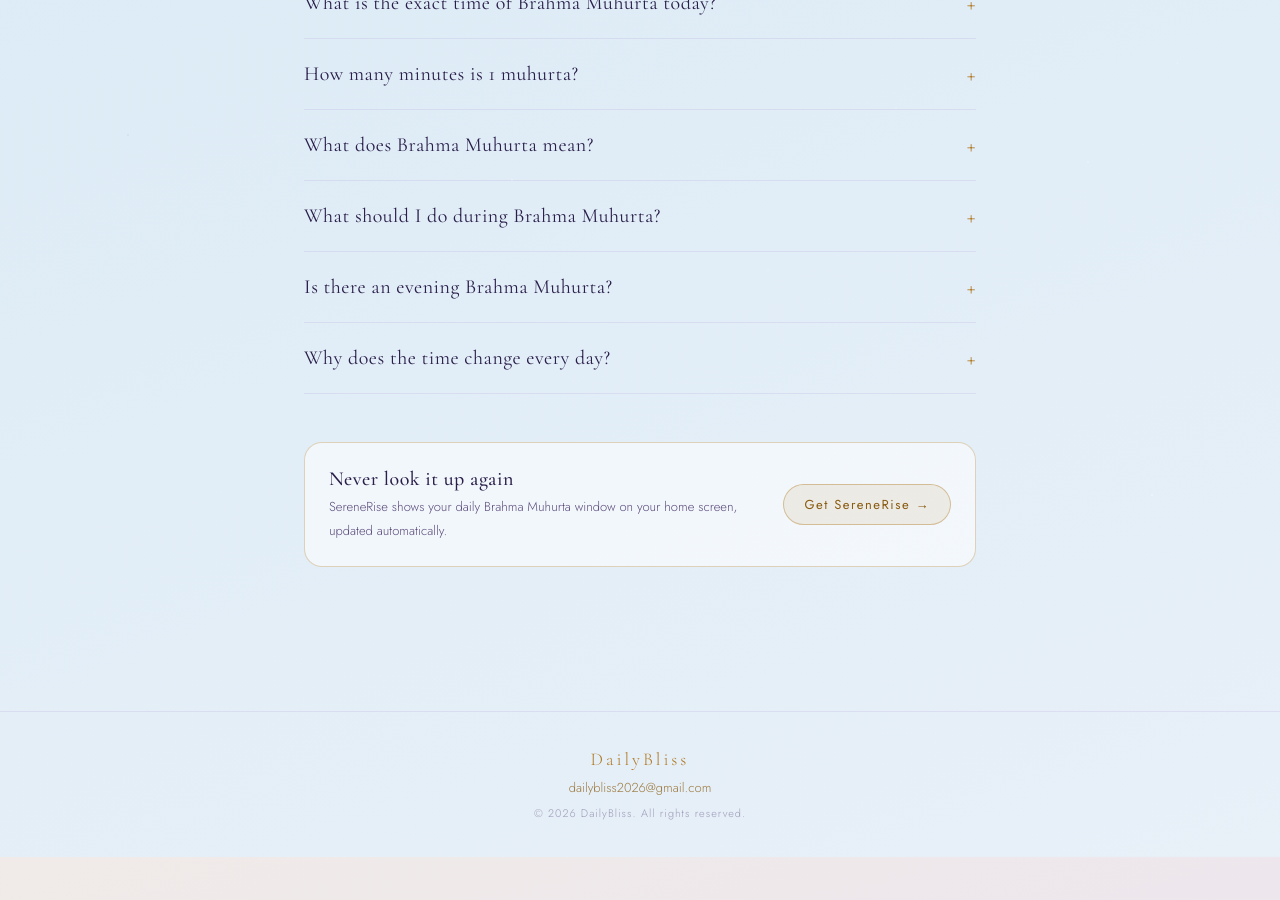
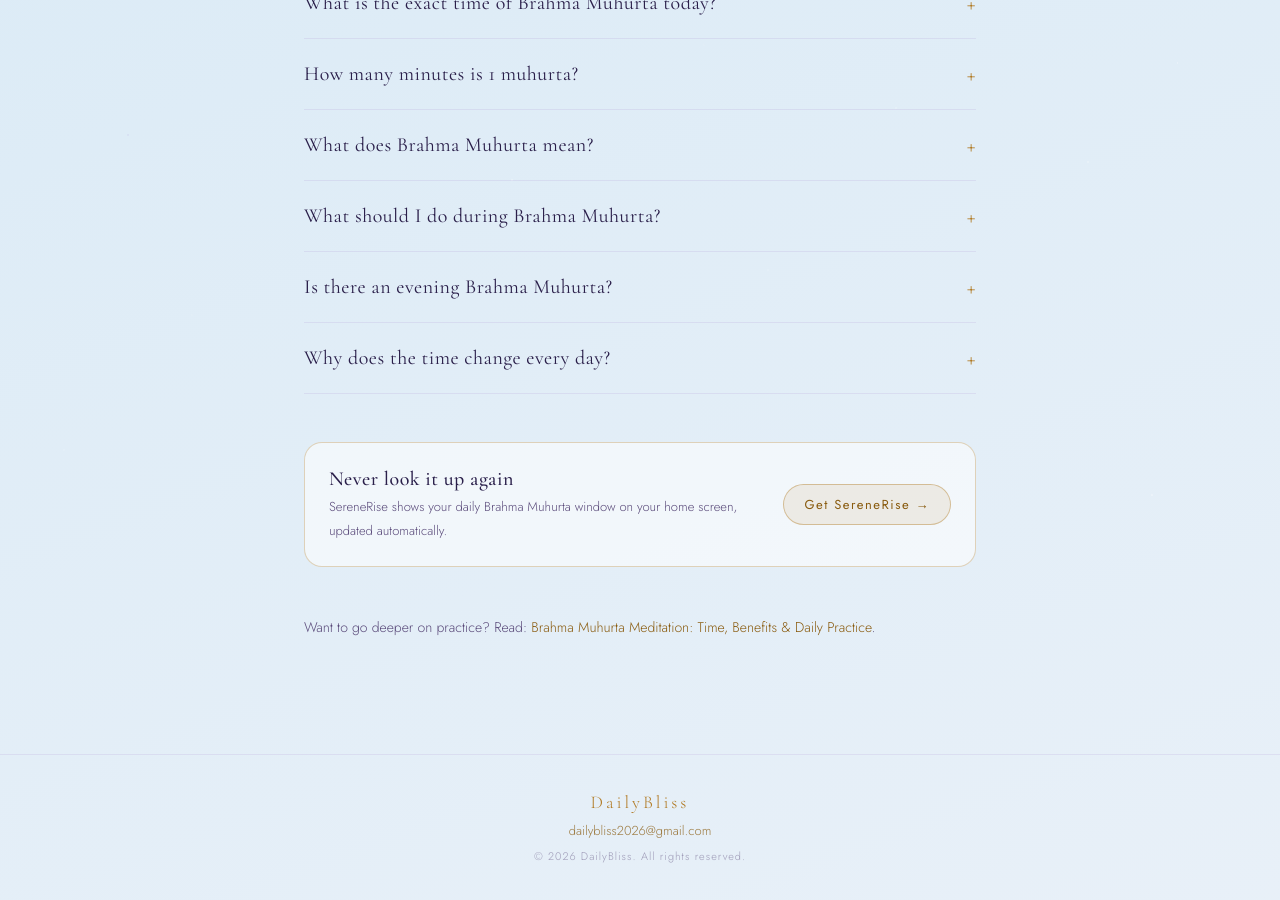
Before and after one commit to dailybliss/dailybliss.github.io, a Jekyll site: the page built from blog/brahma-muhurta-complete-guide.html, in a window 1280 px wide and 900 px high, scrolled down 3915 px. Built offline with Jekyll 4.4.1, drawn with Linux system fonts in a browser that asks for light colours; before the commit the page ends 4772 px from its top, so only the background shows below that.

Commit message:
Update brahma-muhurta-complete-guide.html

```diff
--- a/blog/brahma-muhurta-complete-guide.html
+++ b/blog/brahma-muhurta-complete-guide.html
@@ -205,4 +205,9 @@ description: "What is Brahma Muhurta? Learn its meaning, exact timing today and
     <a href="{{ '/apps/serenerise/' | relative_url }}" class="btn">Get SereneRise →</a>
   </div>
 
+  <p style="margin-top:32px; font-size:14px; color:var(--subtle);">
+    Want to go deeper on practice? Read:
+    <a href="{{ '/blog/brahma-muhurta-meditation/' | relative_url }}">Brahma Muhurta Meditation: Time, Benefits &amp; Daily Practice</a>.
+  </p>
+
 </article>
```
